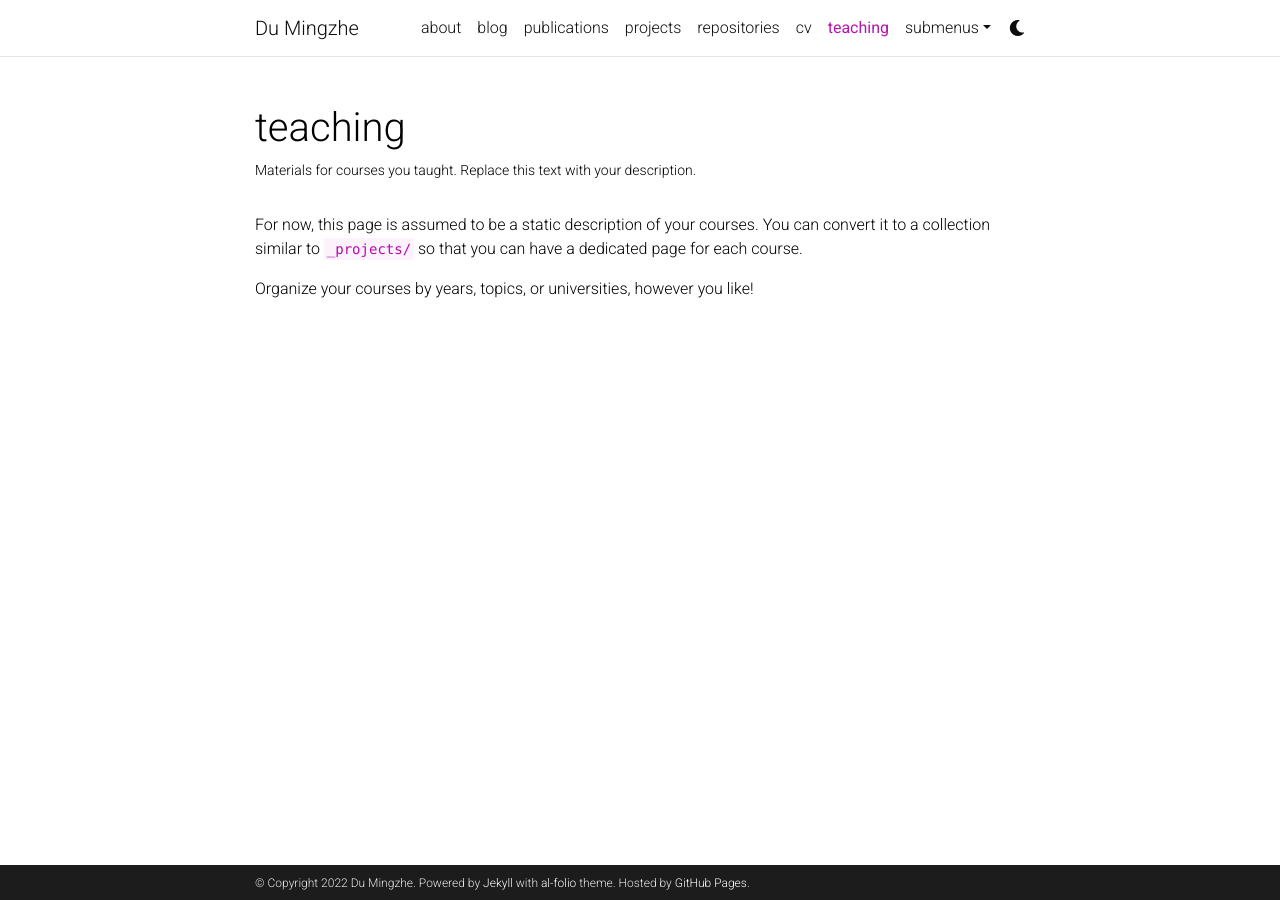
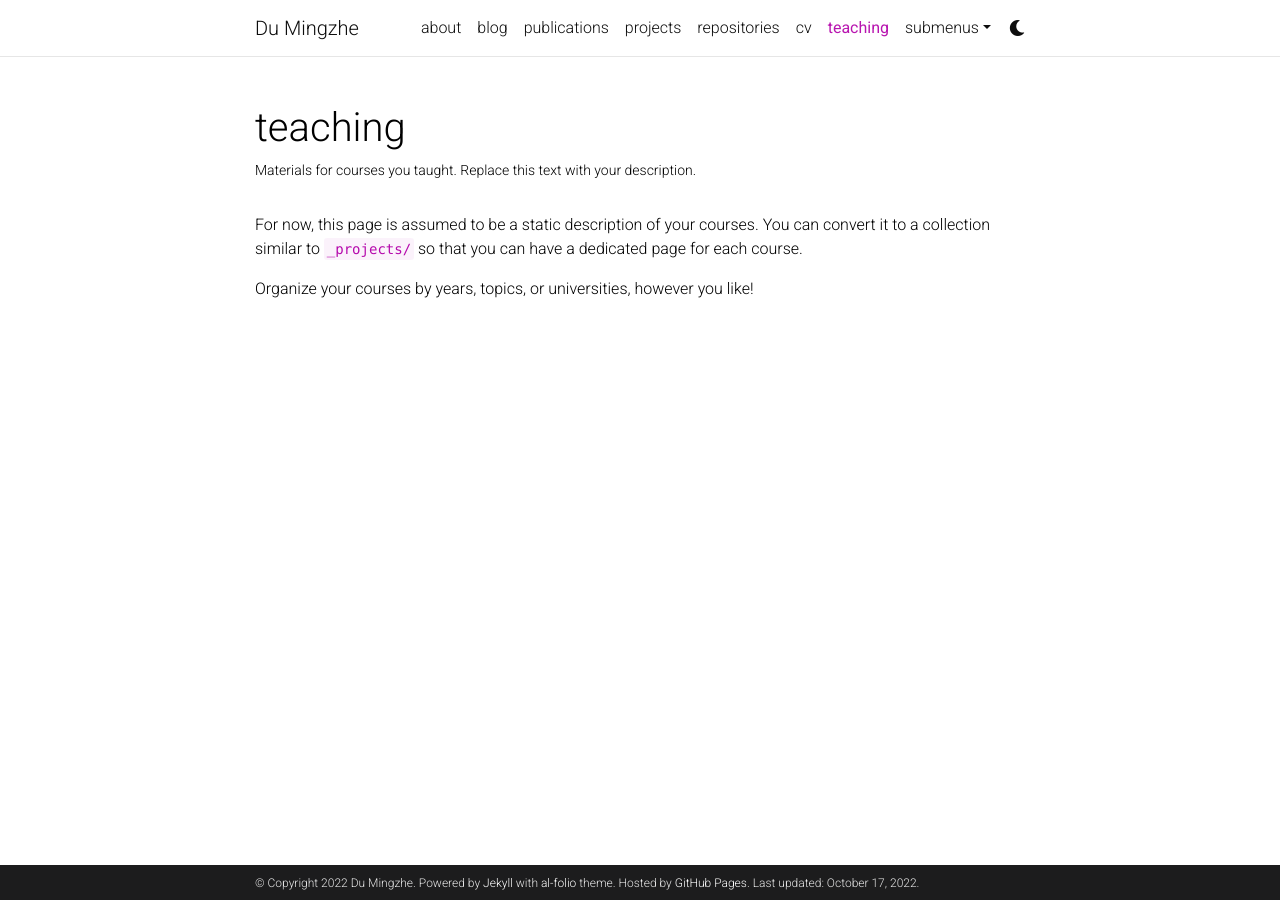
Before and after one commit to Elfsong/elfsong.github.io-, a Jekyll site: the page built from _pages/teaching.md, in a window 1280 px wide. Built offline with Jekyll 4.4.1, drawn with Linux system fonts in a browser that asks for light colours; comment, search, counter and statistics services are not loaded; a style sheet for code colours, icons or effects is not loaded; some of the changed lines change nothing that is shown.

Commit message:
Enable last update

```diff
--- a/_config.yml
+++ b/_config.yml
@@ -8,6 +8,7 @@
 email: mingzhe@nus.edu.sg
 description: >
   The personal page of Du Mingzhe.
+
 footer_text: >
   Powered by <a href="https://jekyllrb.com/" target="_blank">Jekyll</a> with <a href="https://github.com/alshedivat/al-folio">al-folio</a> theme.
   Hosted by <a href="https://pages.github.com/" target="_blank">GitHub Pages</a>.
@@ -17,10 +18,10 @@
 lang: en # the language of your site (for example: en, fr, cn, ru, etc.)
 icon: ⚛️  # the emoji used as the favicon (alternatively, provide image name in /assets/img/)
 
-url: https://elfsong.github.io # the base hostname & protocol for your site
-# baseurl: /al-folio # the subpath of your site, e.g. /blog/
-last_updated: false # set to true if you want to display last updated in the footer
-impressum_path:  # set to path to include impressum link in the footer, use the same path as permalink in a page, helps to conform with EU GDPR
+url: https://elfsong.github.io  # the base hostname & protocol for your site
+# baseurl: /elfsong             # the subpath of your site, e.g. /blog/
+last_updated: true             # set to true if you want to display last updated in the footer
+impressum_path:                 # set to path to include impressum link in the footer, use the same path as permalink in a page, helps to conform with EU GDPR
 
 # -----------------------------------------------------------------------------
 # Theme
```
